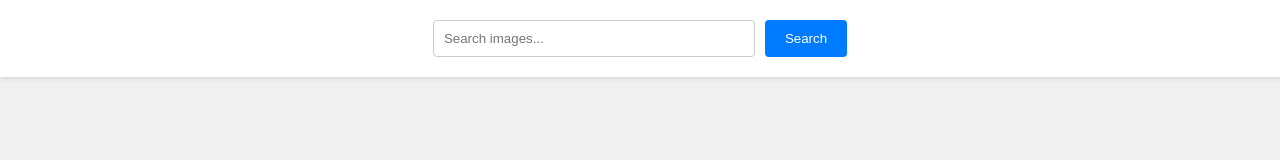
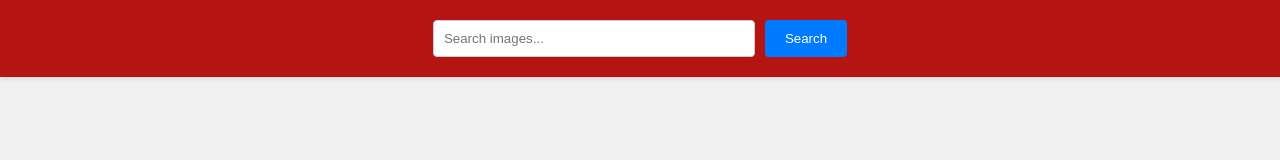
Before and after one commit to Ion-Gavrilencu/goit-js-hw-11, a website built with Parcel: page src/index.html in a window 1280 px wide. Built offline with nearby package versions, Linux system fonts and the light colour scheme; what notiflix, simplelightbox would draw is missing.

Commit message:
update 3

```diff
--- a/src/css/styles.css
+++ b/src/css/styles.css
@@ -10,7 +10,7 @@ body {
 
 header {
     width: 100%;
-    background-color: #fff;
+    background-color: #b61313;
     padding: 20px 0;
     box-shadow: 0 2px 4px rgba(0, 0, 0, 0.1);
 }
```
